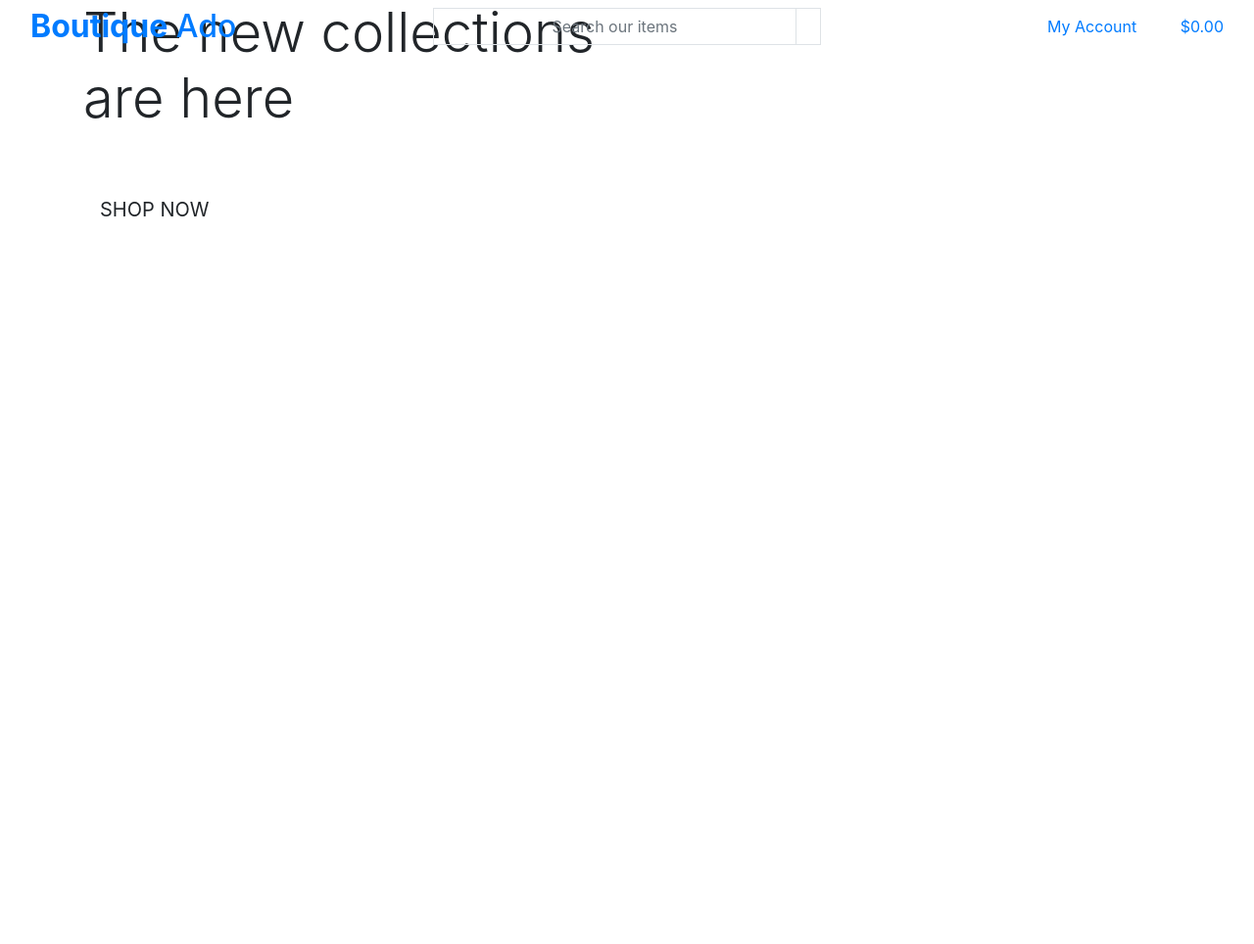
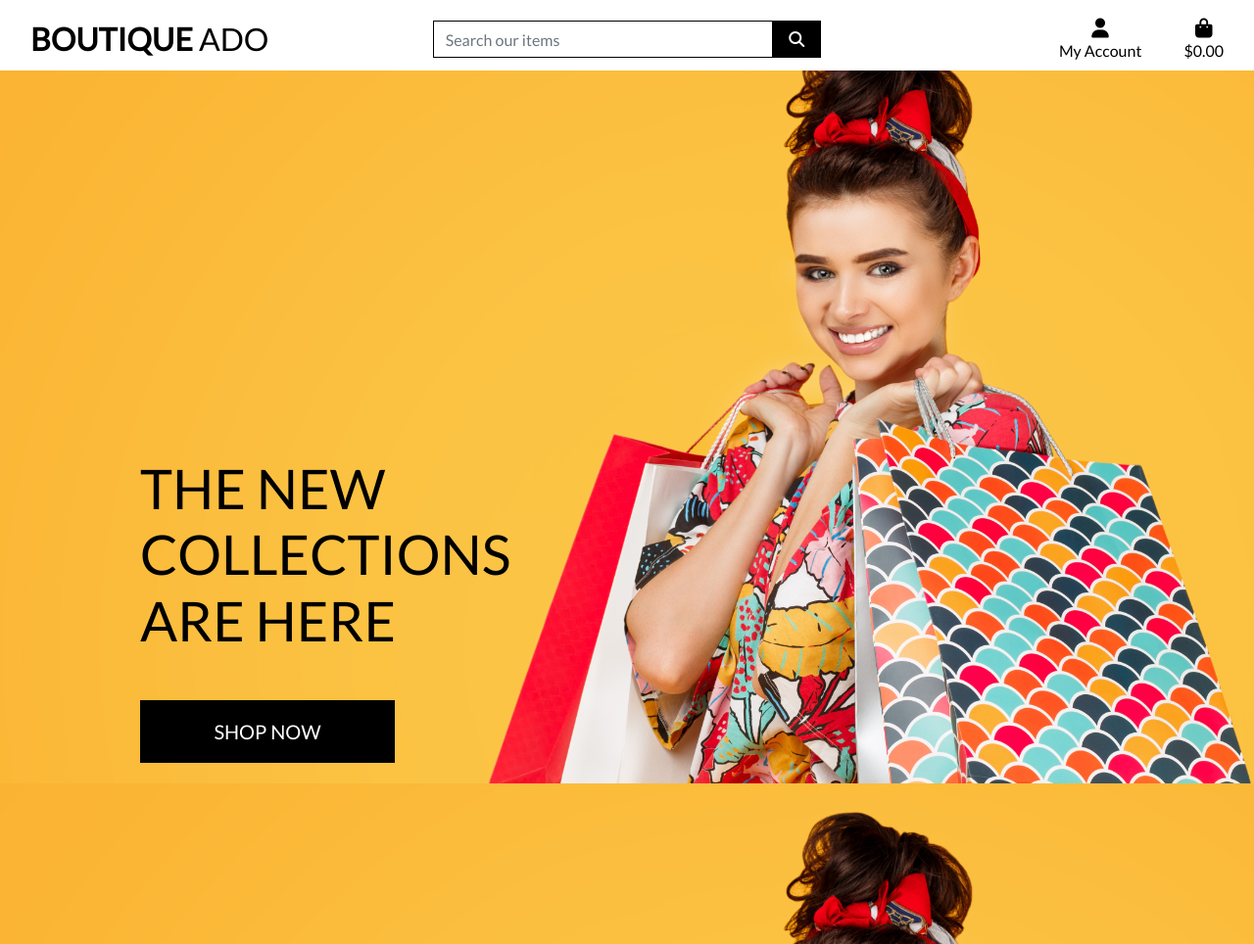
Before and after one commit to OliverDaviesCodes/boutique-ado_v1, a Django app: page / in a window 1280 px wide. Shown: the whole page at 98% size. Before the commit the page ends 221 px from the top, so only its background shows below. Run offline with Django 3.2, Linux system fonts and the light colour scheme; some libraries are stand-ins or nearby versions.

Commit message:
completed home page header and css

```diff
--- a/boutique_ado/settings.py
+++ b/boutique_ado/settings.py
@@ -146,6 +146,12 @@ USE_TZ = True
 # https://docs.djangoproject.com/en/3.2/howto/static-files/
 
 STATIC_URL = '/static/'
+STATICFILES_DIRS = (os.path.join(BASE_DIR, 'static'),)
+
+MEDIA_URL = '/media/'
+MEDIA_ROOT = os.path.join(BASE_DIR, 'media')
+
+
 
 # Default primary key field type
 # https://docs.djangoproject.com/en/3.2/ref/settings/#default-auto-field
--- a/boutique_ado/urls.py
+++ b/boutique_ado/urls.py
@@ -15,10 +15,12 @@ Including another URLconf
 """
 from django.contrib import admin
 from django.urls import path, include
+from django.conf import settings
+from django.conf.urls.static import static
 
 urlpatterns = [
     path('admin/', admin.site.urls),
     path('accounts/', include('allauth.urls')),
     path('', include('home.urls')),
 
-]
+] + static(settings.MEDIA_URL, document_root=settings.MEDIA_ROOT)
--- /dev/null
+++ b/static/css/base.css
@@ -0,0 +1,81 @@
+html {
+    height: 100%;
+}
+
+body {
+    background: url("/media/homepage_background_cropped.jpg") no-repeat center fixed;
+    background-size: cover;
+    height: calc(100vh - 164px);
+    color: #555;
+    font-family: 'Lato';
+}
+
+/* from Bulma */
+.icon {
+    align-items: center;
+    display: inline-flex;
+    justify-content: center;
+    height: 1.5rem;
+    width: 1.5rem;
+}
+
+.logo-font {
+    text-transform: uppercase;
+}
+
+.main-logo-link {
+    width: fit-content;
+}
+
+.shop-now-button {
+    background: black;
+    color: white;
+    min-width: 260px;
+}
+
+.btn-black {
+    background: black;
+    color: white;
+}
+
+.shop-now-button:hover,
+.shop-now-button:active,
+.shop-now-button:focus,
+.btn-black:hover,
+.btn-black:active,
+.btn-black:focus {
+    background: #222;
+    color: white;
+}
+
+.text-black {
+    color: #000 !important;
+}
+
+.border-black {
+    border: 1px solid black !important;
+}
+
+/* -------------------------------- Media Queries */
+
+/* Slightly larger container on xl screens */
+@media (min-width: 1200px) {
+    .container {
+        max-width: 80%;
+    }
+}
+
+/* fixed top navbar only on medium and up */
+@media (min-width: 992px) {
+    .fixed-top-desktop-only {
+        position: fixed;
+        top: 0;
+        right: 0;
+        left: 0;
+        z-index: 1030;
+    }
+
+    .header-container {
+        padding-top: 164px;
+    }
+}
--- a/templates/allauth/base.html
+++ b/templates/allauth/base.html
@@ -21,6 +21,10 @@
   <!-- Bootstrap CSS -->
   <link rel="stylesheet" href="https://stackpath.bootstrapcdn.com/bootstrap/4.4.1/css/bootstrap.min.css"
     integrity="sha384-Vkoo8x4CGsO3+Hhxv8T/Q5PaXtkKtu6ug5TOeNV6gBiFeWPGFN9MuhOf23Q9Ifjh" crossorigin="anonymous">
+  <link rel="preconnect" href="https://fonts.googleapis.com">
+  <link rel="preconnect" href="https://fonts.gstatic.com" crossorigin>
+  <link href="https://fonts.googleapis.com/css2?family=Lato&display=swap" rel="stylesheet">
+  <link rel="stylesheet" href="{% static 'css/base.css' %}">
   {% endblock %}
 
   {% block extra_js %}
@@ -36,6 +40,7 @@
   <script src="https://stackpath.bootstrapcdn.com/bootstrap/4.4.1/js/bootstrap.min.js"
     integrity="sha384-wfSDF2E50Y2D1uUdj0O3uMBJnjuUD4Ih7YwaYd1iqfktj0Uod8GCExl3Og8ifwB6" crossorigin="anonymous">
   </script>
+  <script src="https://kit.fontawesome.com/e8d078a726.js" crossorigin="anonymous"></script>
   {% endblock %}
 
   <title>Boutique Ado {% block extra_title %}{% endblock %}</title>
@@ -43,7 +48,7 @@
 
 <body>
   <header class="container-fluid fixed-top">
-    <div class="row">
+    <div id="topnav" class="row bg-white pt-lg-2 d-none d-lg-flex">
       <div class="col-12 col-lg-4 my-auto py-1 py-lg-0 text-center text-lg-left">
         <a href="{% url 'home' %}" class="nav-link main-logo-link">
           <h2 class="logo-font text-black my-0"><strong>Boutique</strong> Ado</h2>
@@ -52,7 +57,7 @@
       <div class="col-12 col-lg-4 my-auto py-1 py-lg-0">
         <form action="" method="GET">
           <div class="input-group w-100">
-            <input type="text" class="form-control btn btn-black border border-black rounded-0" name="q"
+            <input type="text" class="form-control border border-black rounded-0" name="q"
               placeholder="Search our items">
             <div class="input-group-append">
               <button class="form-control btn btn-black border border-black rounded-0" type="submit">
```
Also changed, not shown: media/homepage_background_cropped.jpg (added).
